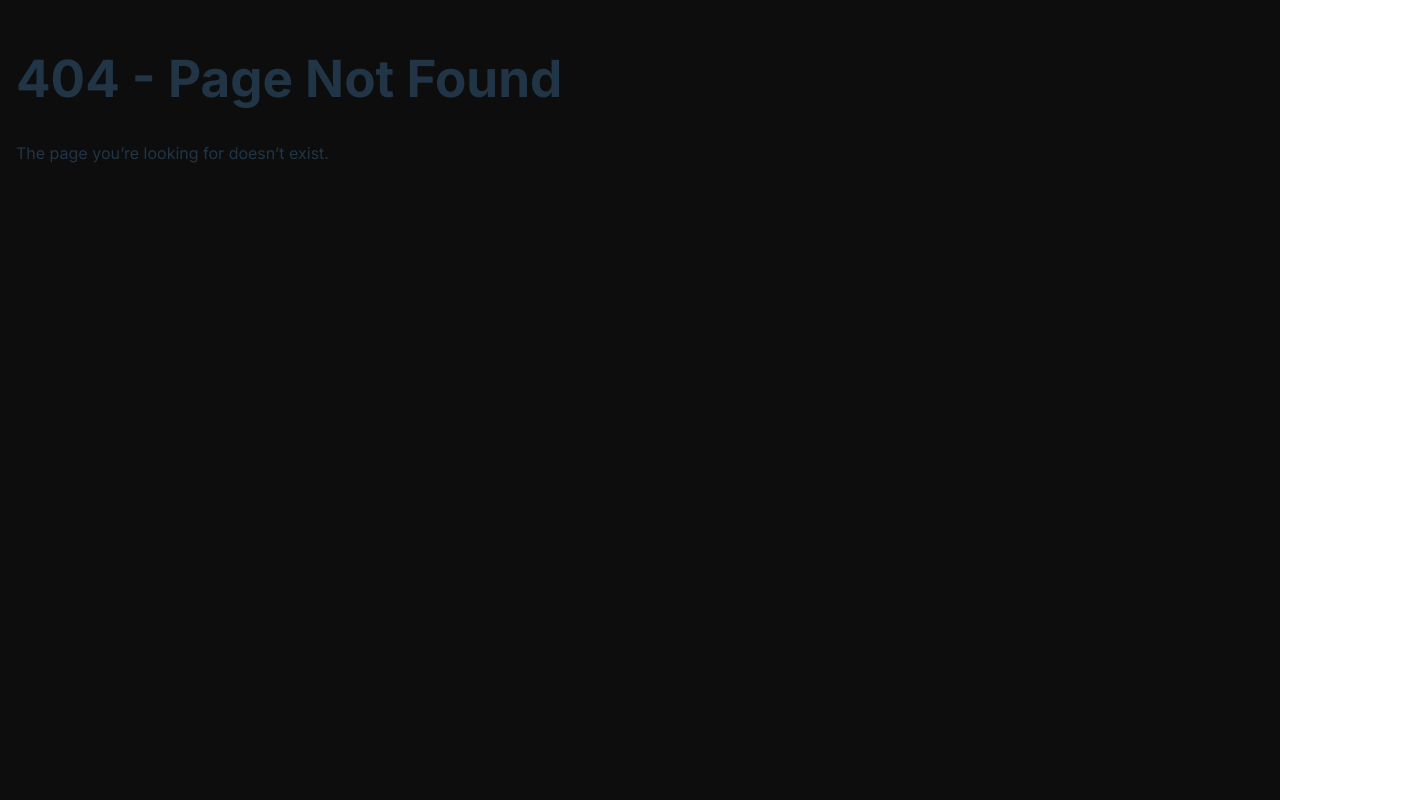
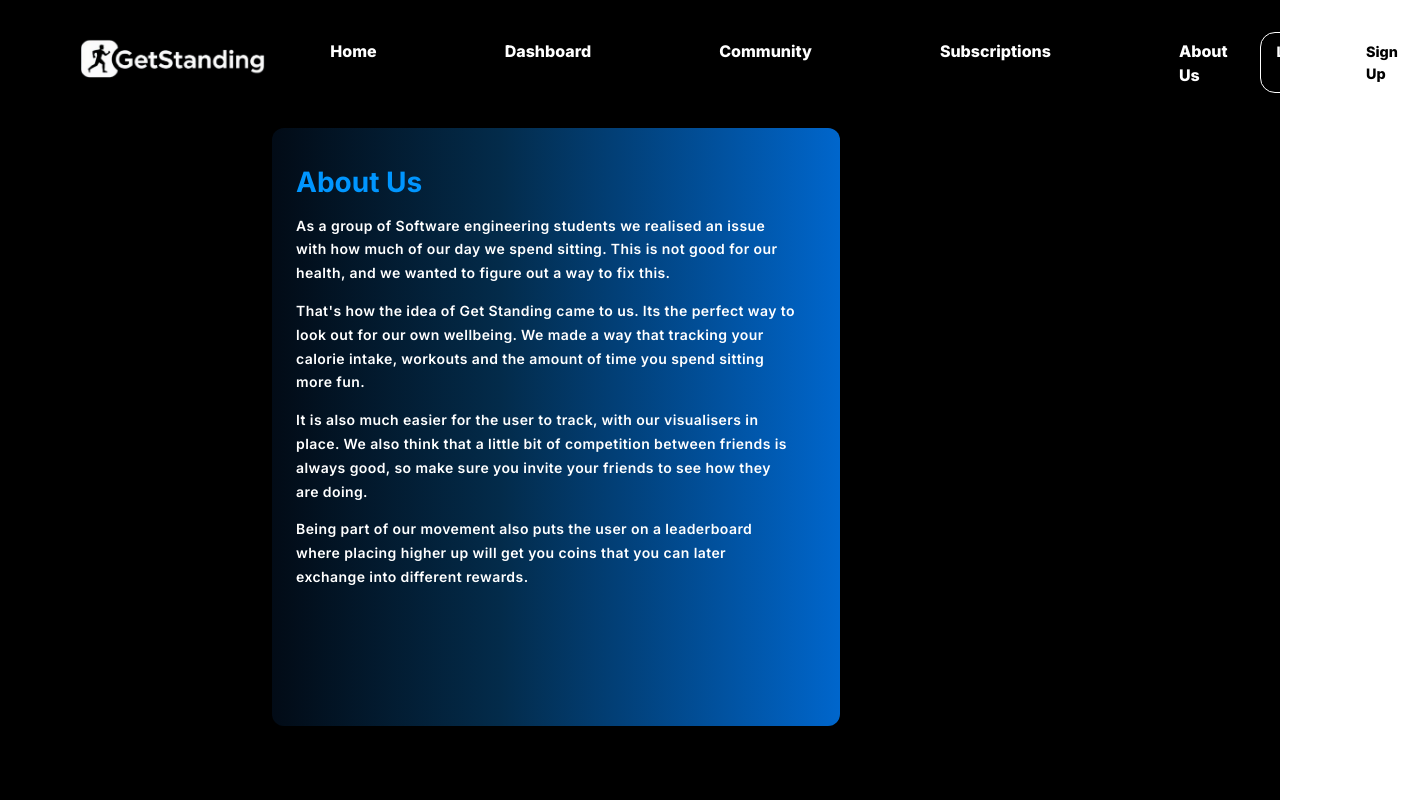
Before and after one commit to vladi245/WebFrontend-group8, a React (Vite) app: page /about in a window 1280 px wide. Before the commit this address led to /error. Shown: the top 800 px of the page, 1415 px wide, since content can reach past the window. Built offline with nearby package versions, Linux system fonts and the light colour scheme.

Commit message:
add about us page layout and design

```diff
--- a/src/App.tsx
+++ b/src/App.tsx
@@ -4,6 +4,7 @@ import Home from './pages/Home'
 import ErrorPage from './pages/Errors'
 import Login from './pages/Login'
 import SignUp from './pages/SignUp'
+import AboutUs from './pages/AboutUs'
 
 function App() {
 
@@ -15,6 +16,7 @@ function App() {
           <Route path="/login" element={<Login />} />
           <Route path="/sign-up" element={<SignUp />} />
           <Route path="/error" element={<ErrorPage />} />
+          <Route path="/about" element={<AboutUs />} />
           <Route path="*" element={<Navigate to="/error" replace />} />
         </Routes>
       </BrowserRouter>
--- /dev/null
+++ b/src/pages/AboutUs/AboutUs.css
@@ -0,0 +1,43 @@
+.about-us-container {
+ background: #000;
+ min-height: 100vh;
+ padding: 48px 16px;
+ font-family: 'Inter', sans-serif;
+}
+
+.about-us-page{
+  max-width: 520px;
+  min-height: 70vh;
+  display: block;
+  background: linear-gradient(
+    to right,
+    #020b16 0%,
+    #032b4a 40%,
+    #0066cc 100%
+  );
+  margin-top: 10vh;
+  margin-left: 20vw;
+  border-radius: 12px;
+  padding: 20px 24px 18px;
+  box-shadow: 0 10px 30px rgba(0, 0, 0, 0.4);
+}
+
+.about-title {
+    font-size: 28px;
+    font-weight: 700;
+    color: #0096FF;
+    margin-bottom: 16px;
+  }
+
+  .about-body {
+	color: #fff;
+  font-weight: 600;
+	font-size: 14px;
+	line-height: 1.7;
+	letter-spacing: 0.03em;
+	max-width: 500px;
+}
+
+.about-body p + p {
+  margin-top: 12px;
+}
--- /dev/null
+++ b/src/pages/AboutUs/index.tsx
@@ -0,0 +1,20 @@
+import Navbar from '../../components/Navbar/Navbar'
+import './AboutUs.css'
+
+export default function AboutUs() {
+    return (
+        <div className="about-us-container">
+        <Navbar/>
+        <div className="about-us-page">
+            <h1 className="about-title">About Us</h1>
+            <div className="about-body">
+                <p> As a group of Software engineering students we realised an issue with how much of our day we spend sitting. This is not good for our health, and we wanted to figure out a way to fix this.</p>
+                <p>  That's how the idea of Get Standing came to us. Its the perfect way to look out for our own wellbeing. We made a way that tracking your calorie intake, workouts and the amount of time you spend sitting more fun.</p>
+                <p> It is also much easier for the user to track, with our visualisers in place. We also think that a little bit of competition between friends is always good, so make sure you invite your friends to see how they are doing. </p>
+                <p> Being part of our movement also puts the user on a leaderboard where placing higher up will get you coins that you can later exchange into different rewards.</p>
+             </div>
+         </div>
+     </div>
+
+    );
+}
```
